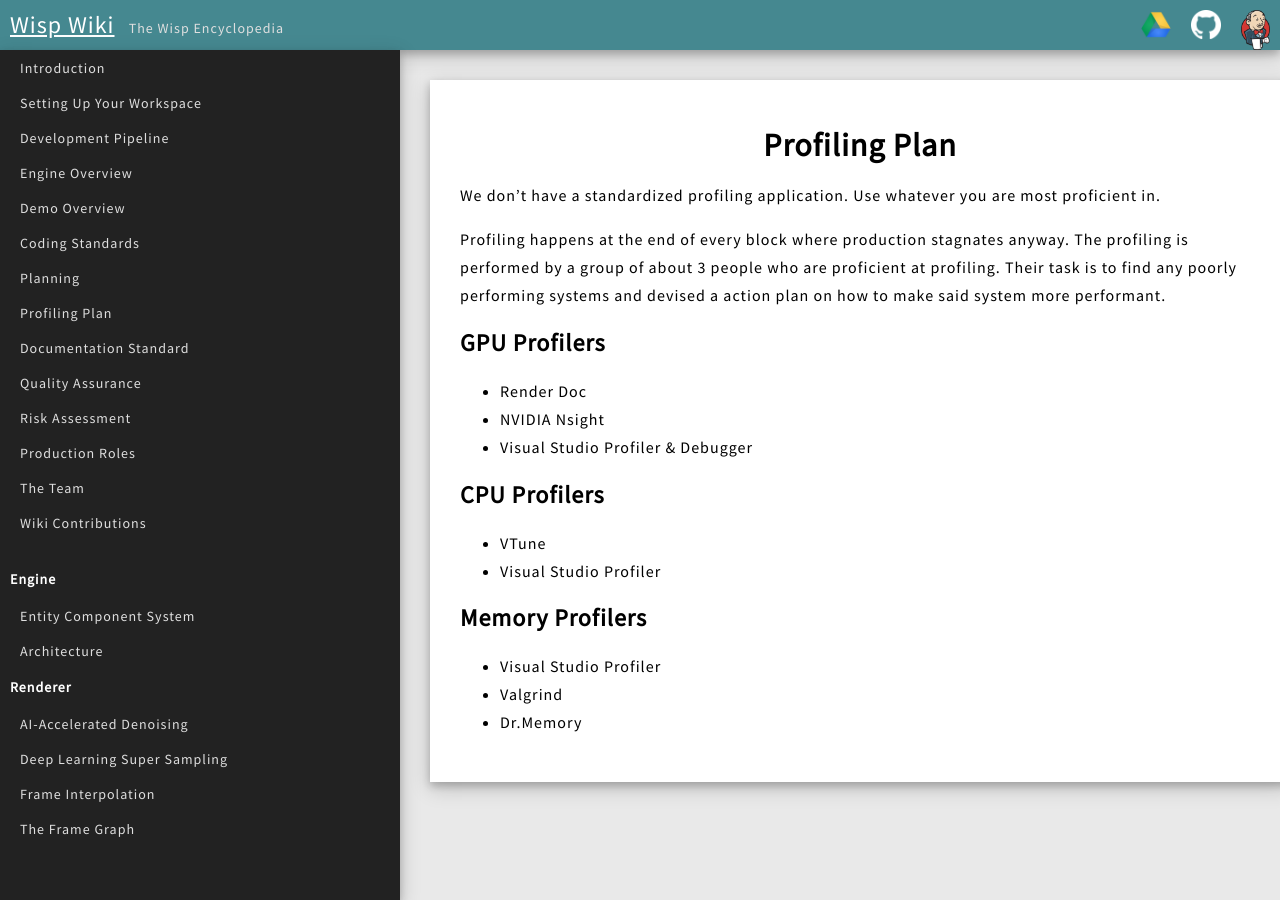
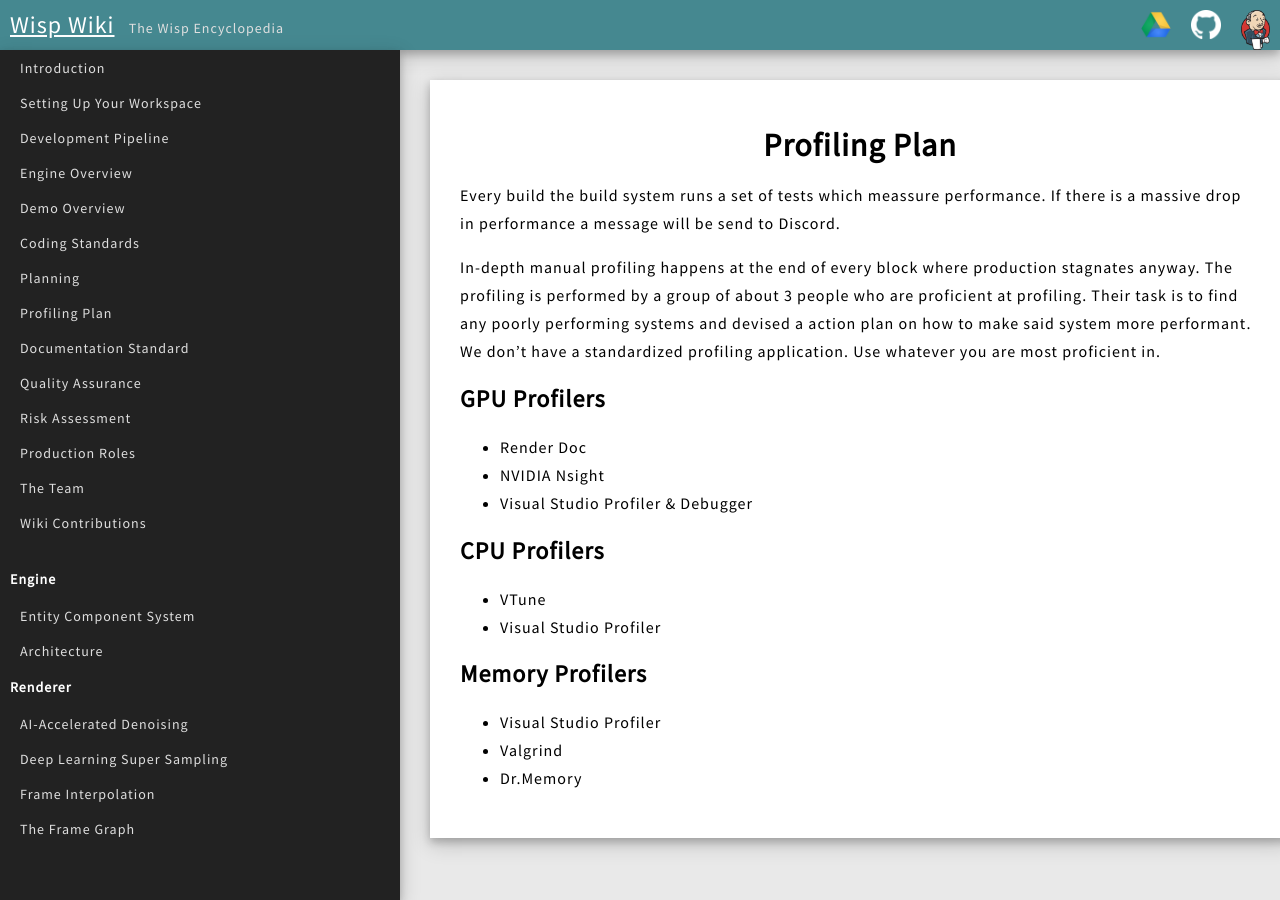
Before and after one commit to TeamWisp/TeamWisp.github.io, a Jekyll site: the page built from _common/profiling.markdown, in a window 1280 px wide. Built offline with Jekyll 4.4.1, drawn with Linux system fonts in a browser that asks for light colours; nearby versions of some CDN libraries.

Commit message:
profiling and favicon

```diff
--- a/_common/profiling.markdown
+++ b/_common/profiling.markdown
@@ -5,9 +5,9 @@ permalink: /profiling/
 weight: 50
 ---
 
-We don't have a standardized profiling application. Use whatever you are most proficient in.
+Every build the build system runs a set of tests which meassure performance. If there is a massive drop in performance a message will be send to Discord.
 
-Profiling happens at the end of every block where production stagnates anyway. The profiling is performed by a group of about 3 people who are proficient at profiling. Their task is to find any poorly performing systems and devised a action plan on how to make said system more performant.
+In-depth manual profiling happens at the end of every block where production stagnates anyway. The profiling is performed by a group of about 3 people who are proficient at profiling. Their task is to find any poorly performing systems and devised a action plan on how to make said system more performant. We don't have a standardized profiling application. Use whatever you are most proficient in.
 
 ## GPU Profilers
 
```
Also changed, not shown: favicon.ico (added).
